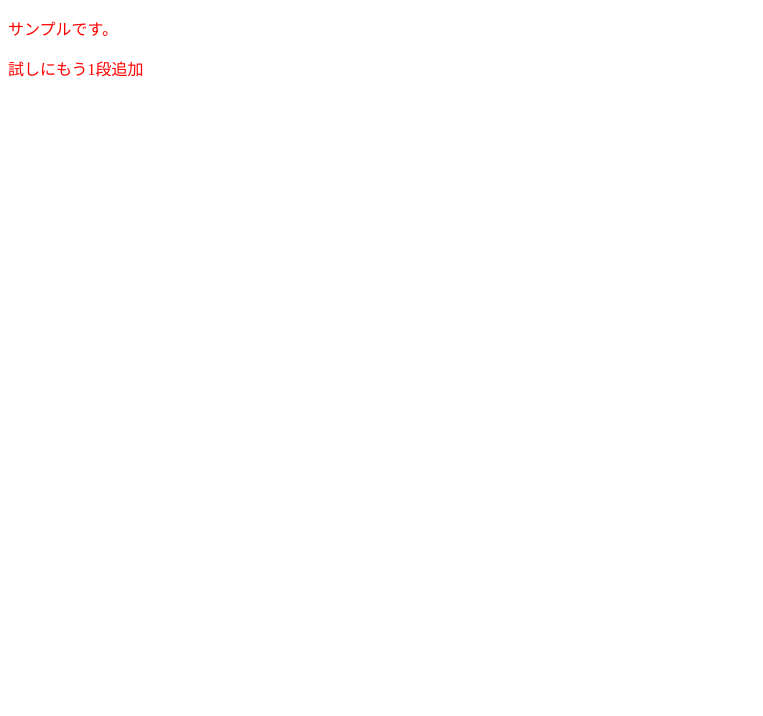
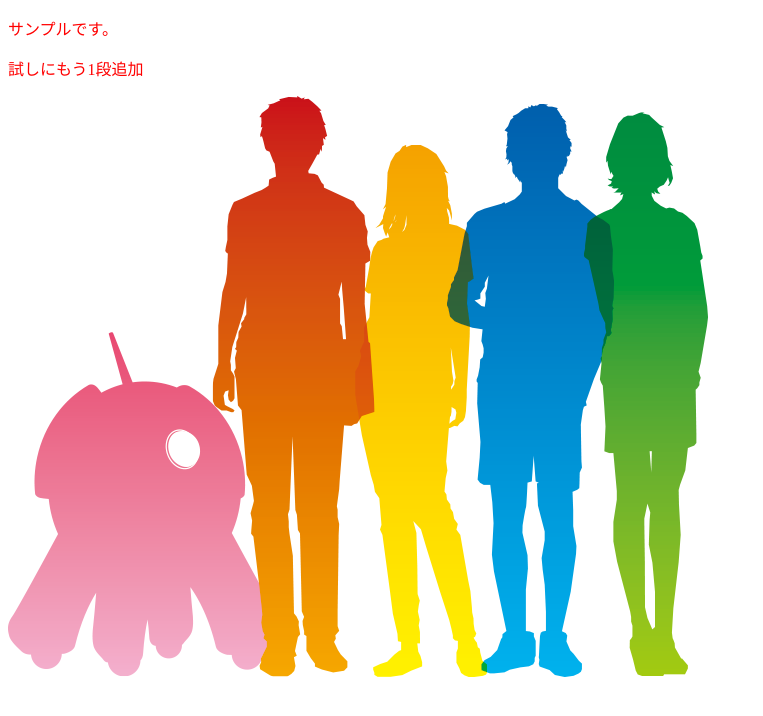
Before and after one commit to tasuya861011/html-test2, a plain HTML site: page index.html in a window 1280 px wide. Shown: the whole page, without its empty margins (0-763 px from the left). Drawn offline with Linux system fonts and the light colour scheme.

Commit message:
画像を追加しました。

```diff
--- a/index.html
+++ b/index.html
@@ -9,6 +9,7 @@
     <body>
         <p>サンプルです。</p>
         <p>試しにもう1段追加</p>
+        <img src="iniadcollab (1).png" alt="画像っす">
     </body>
 
 
```
Also changed, not shown: iniadcollab (1).png (added).
